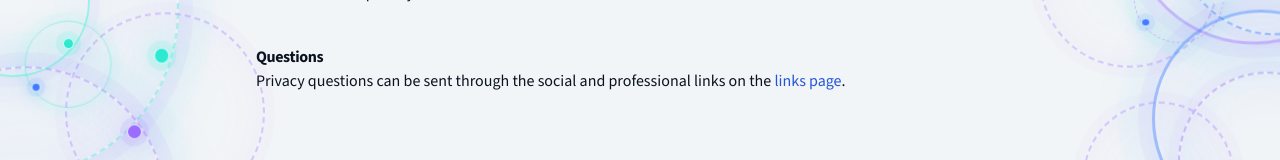
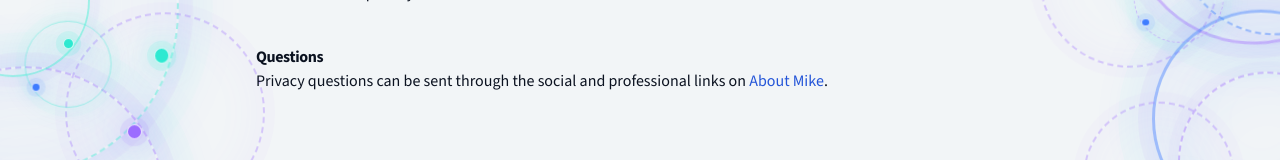
Before and after one commit to mikevallotton/mikevallotton.com, a Next.js app: page /privacy in a window 1280 px wide. Shown: the part 895-1055 px from the top of the page. Built offline with nearby package versions, Linux system fonts and the light colour scheme; no server answers.

Commit message:
Update privacy contact link

```diff
--- a/app/privacy/page.js
+++ b/app/privacy/page.js
@@ -66,7 +66,7 @@ export default function PrivacyPage() {
           <h2>Questions</h2>
           <p>
             Privacy questions can be sent through the social and professional
-            links on the <a href="/links">links page</a>.
+            links on <a href="/about">About Mike</a>.
           </p>
         </section>
       </div>
```
